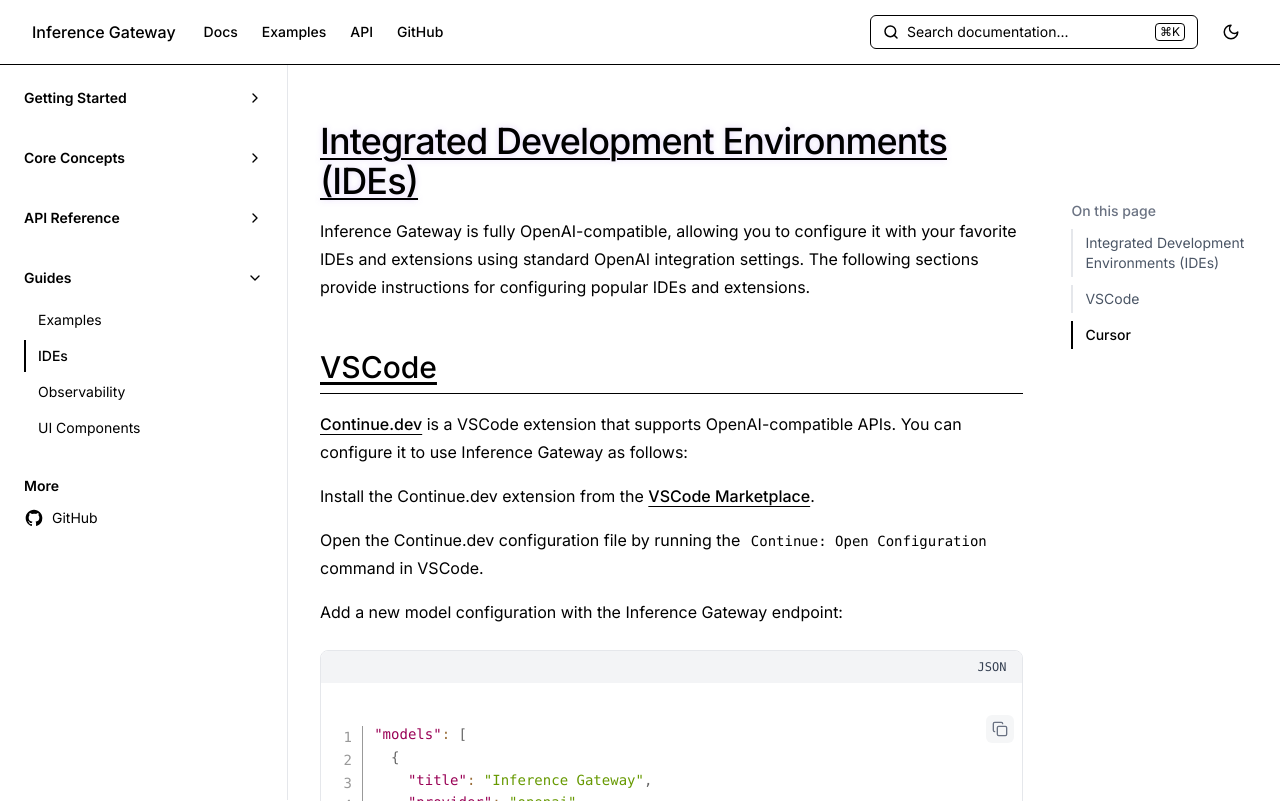
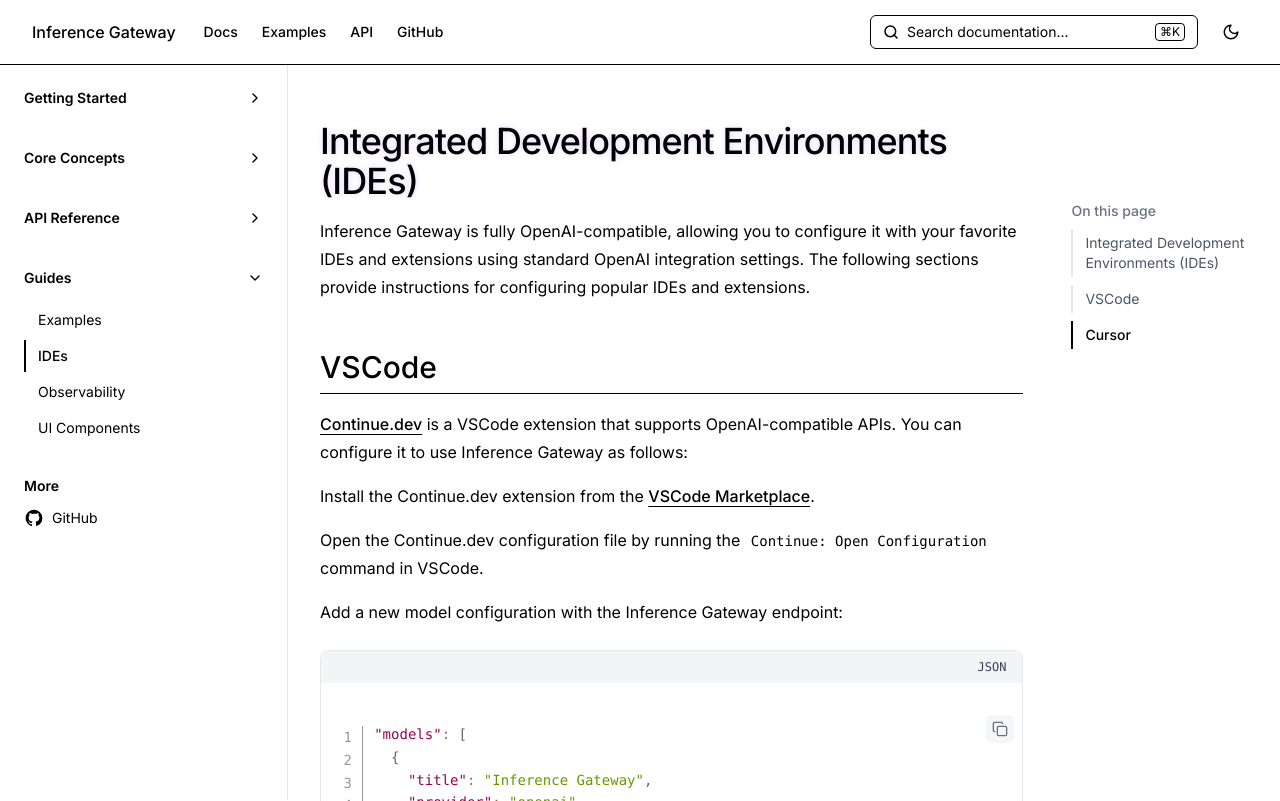
Before and after one commit to inference-gateway/docs, a Next.js app: page /ides in a window 1280 px wide. In both pictures the pointer is over the link 633 px from the left and 161 px from the top of the page. Built offline with nearby package versions, Linux system fonts and the light colour scheme.

Commit message:
refactor(globals.css): remove underlines from headline links and adjust hover state
Signed-off-by: Eden Reich <eden.reich@gmail.com>

```diff
--- a/app/globals.css
+++ b/app/globals.css
@@ -326,10 +326,21 @@ html {
     position: relative;
   }
 
+  /* Remove underline from headline links */
+  .prose h1 a, .prose h2 a, .prose h3 a, .prose h4 a, .prose h5 a, .prose h6 a {
+    @apply no-underline;
+  }
+
   .prose a:hover {
     @apply text-[--color-accent-hover];
     text-shadow: 0 0 6px var(--link-glow-color);
     text-decoration-thickness: 2px;
+  }
+
+  /* Ensure headline links hover state also has no underline */
+  .prose h1 a:hover, .prose h2 a:hover, .prose h3 a:hover, .prose h4 a:hover, .prose h5 a:hover, .prose h6 a:hover {
+    text-decoration: none;
+    text-decoration-thickness: 0;
   }
 
   .prose p {
```
